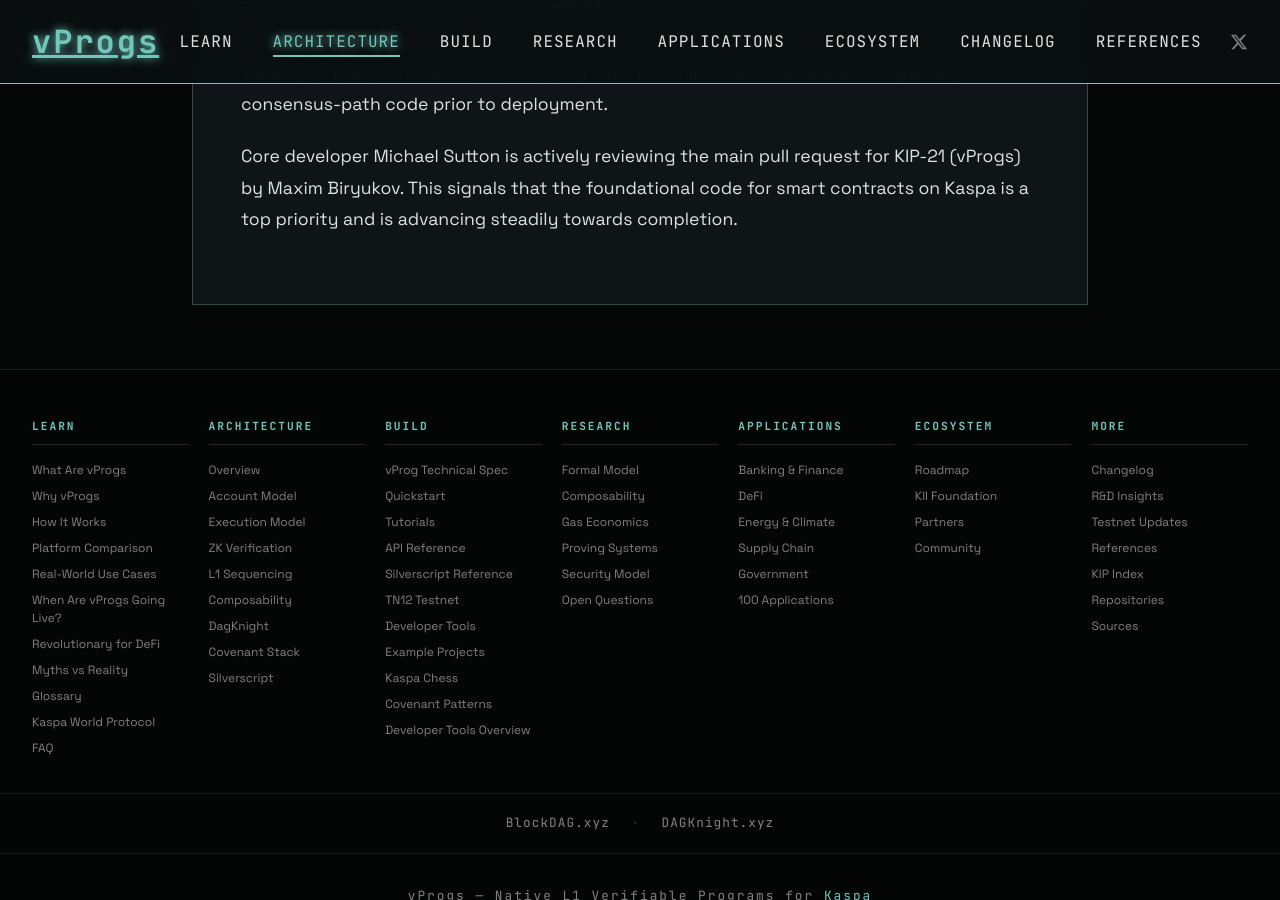
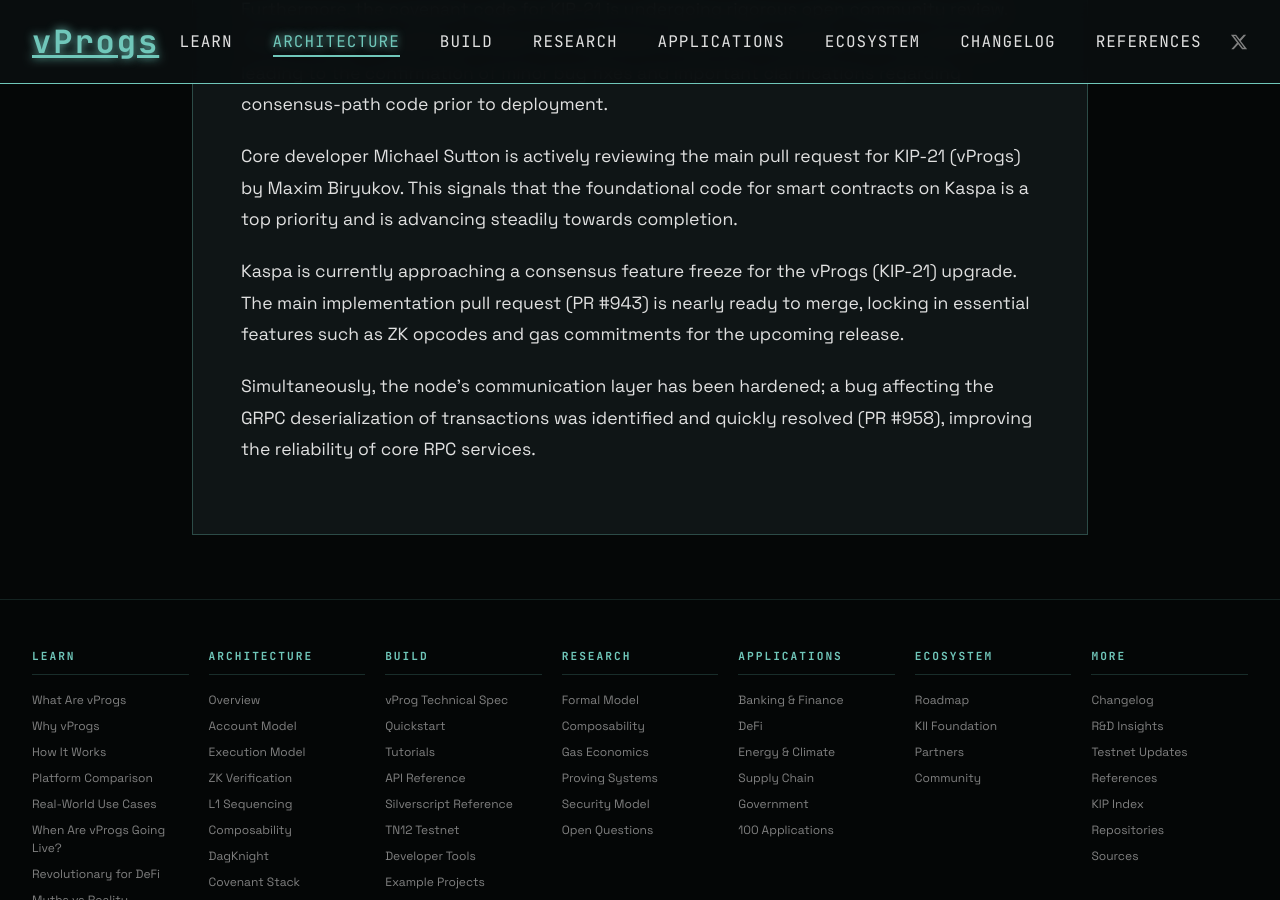
Before and after one commit to creative-inference/vprogs.xyz, a Jekyll site: the page built from architecture/sequencing-mapping.md, in a window 1280 px wide and 900 px high, scrolled down 12573 px. Built offline with Jekyll 4.4.1, drawn with Linux system fonts in a browser that asks for light colours.

Commit message:
Add updates on PR 943 feature freeze and PR 958 GRPC deserialization fix [auto]

```diff
--- a/architecture/sequencing-mapping.md
+++ b/architecture/sequencing-mapping.md
@@ -320,3 +320,9 @@
 
 
 Core developer Michael Sutton is actively reviewing the main pull request for KIP-21 (vProgs) by Maxim Biryukov. This signals that the foundational code for smart contracts on Kaspa is a top priority and is advancing steadily towards completion.
+
+
+
+Kaspa is currently approaching a consensus feature freeze for the vProgs (KIP-21) upgrade. The main implementation pull request (PR #943) is nearly ready to merge, locking in essential features such as ZK opcodes and gas commitments for the upcoming release.
+
+Simultaneously, the node's communication layer has been hardened; a bug affecting the GRPC deserialization of transactions was identified and quickly resolved (PR #958), improving the reliability of core RPC services.
```
